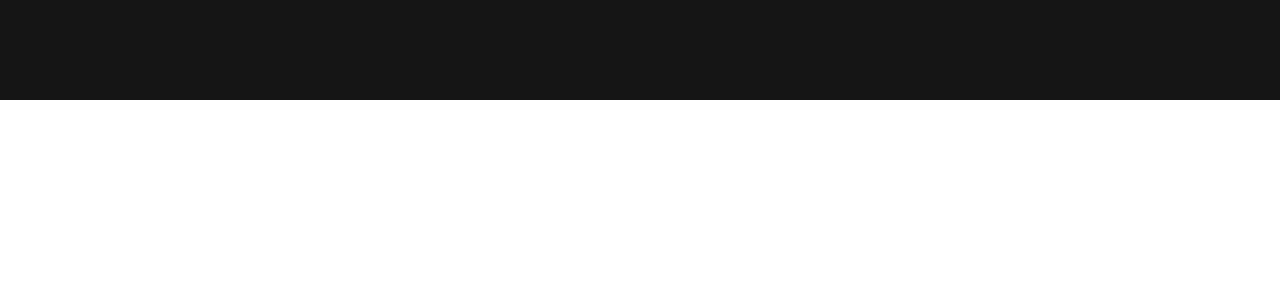
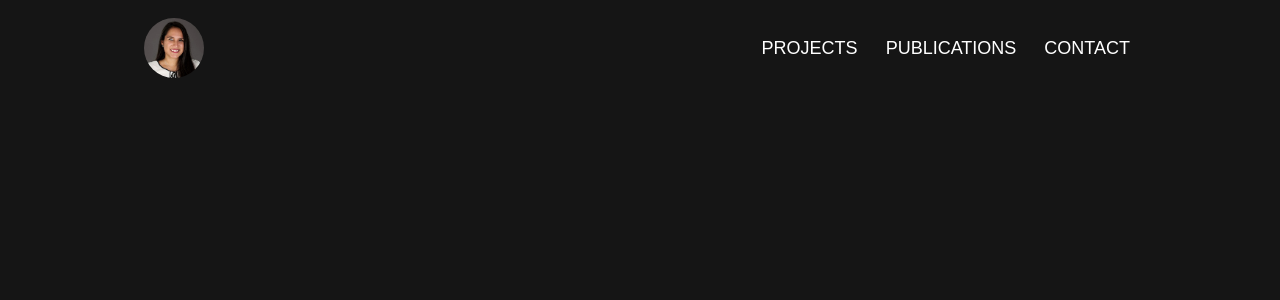
Before and after one commit to DanielaArgumanis/daniela-argumanis-portfolio, a React (Create React App) app: page / in a window 1280 px wide. Shown: the top 300 px of the page. Built offline with nearby package versions, Linux system fonts and the light colour scheme.

Commit message:
💄 UI:  Create navbar base ui

```diff
--- a/src/App.tsx
+++ b/src/App.tsx
@@ -1,16 +1,29 @@
-import './App.css';
-
 // @Components
+import styled from '@emotion/styled';
 import Navbar from './common/components/Navbar';
 
 // @Theme
 import theme from './common/Theme/Theme';
 import { ThemeProvider } from '@emotion/react';
 
+const PortfolioLayout = styled('div')`
+  width: 100%;
+  display: flex;
+  justify-content: center;
+`
+
+const PortfolioContainer = styled('div')`
+  width: 1600px;
+`
+
 function App() {
   return (
     <ThemeProvider theme={theme}>
-      <Navbar/>
+      <PortfolioLayout>
+        <PortfolioContainer>
+          <Navbar/>
+        </PortfolioContainer>
+      </PortfolioLayout>
     </ThemeProvider>
   );
 }
--- a/src/common/Theme/Palette.ts
+++ b/src/common/Theme/Palette.ts
@@ -4,10 +4,13 @@ export const palette: PaletteType = {
   background: '#151515',
   disabled: '#b5b3b3',
   contrastText: '#141618',
+  white: '#fff',
   dark: '#000',
-  accent1: '#7F38F5',
-  accent2: '#F538EB',
-  accent3: '#BD38F5',
-  accent4: '#4138F5',
-  accent5: '#F5387A',
+  accents: [
+    '#7F38F5',
+    '#F538EB',
+    '#BD38F5',
+    '#4138F5',
+    '#F5387A',
+  ]
 };
--- a/src/common/Theme/Theme.ts
+++ b/src/common/Theme/Theme.ts
@@ -1,8 +1,9 @@
 import { palette } from "./Palette";
-import { spacing } from "./Units";
+import { fontSizes, spacing } from "./Units";
 
 const theme = {
     palette,
+    fontSizes,
     spacing,
 };
 
--- a/src/common/Theme/emotion.d.ts
+++ b/src/common/Theme/emotion.d.ts
@@ -1,11 +1,15 @@
 import '@emotion/react';
 
 import {
-    PaletteType
+  FontSizesType,
+    PaletteType,
+    SpacingType
  } from './Theme.types';
 
 declare module '@emotion/react' {
   export interface Theme {
+    fontSizes: FontSizesType;
     palette: PaletteType;
+    spacing: SpacingType;
   }
 }
--- a/src/common/components/Navbar.tsx
+++ b/src/common/components/Navbar.tsx
@@ -1,13 +1,56 @@
 import styled from '@emotion/styled'
+import icon from '../../Photo.jpeg';
 
-const NavbarContainer = styled('div')`
+const PortfolioNavbar = styled('div')`
     background-color: ${props => props.theme.palette.background};
-    height: 100px;
-    width: 100%;
+    height: 80px;
+    display: flex;
+    justify-content: space-between;
+    align-items: center;
+    padding: ${props => `${props.theme.spacing(1)} ${props.theme.spacing(18)}`};
+
+    img {
+      height: 60px;
+      width: 60px;
+      border-radius: 100%;
+    }
+
+    span {
+      color: white;
+    }
+`
+
+const NavbarSection = styled('div')`
+  display: flex;
+  align-items: center;
+  display: flex;
+  gap: ${props => props.theme.spacing(2)};
+`
+
+const NavbarButton = styled('button')<{order: number}>`
+  background: none;
+  border: none;
+  cursor: pointer;
+  color: ${props => props.theme.palette.white};
+  font-size: ${props => props.theme.fontSizes.large};
+
+  :hover {
+    color: ${props => props.theme.palette.accents[props.order]};
+    border-bottom: ${props => `solid 2px ${props.theme.palette.accents[props.order]}`}
+  }
 `
 
 const Navbar = () => {
-  return <NavbarContainer></NavbarContainer>
+  return <PortfolioNavbar>
+    <NavbarSection>
+      <img src={icon} className="App-logo" alt="logo" />
+    </NavbarSection>
+    <NavbarSection>
+      <NavbarButton order={1}>PROJECTS</NavbarButton>
+      <NavbarButton order={2}>PUBLICATIONS</NavbarButton>
+      <NavbarButton order={3}>CONTACT</NavbarButton>
+    </NavbarSection>
+  </PortfolioNavbar>
 }
 
 export default Navbar;
--- a/src/index.css
+++ b/src/index.css
@@ -5,6 +5,7 @@ body {
     sans-serif;
   -webkit-font-smoothing: antialiased;
   -moz-osx-font-smoothing: grayscale;
+  background-color: #151515;
 }
 
 code {
```
Also changed, not shown: src/common/Theme/Theme.types.ts (+15 -6 lines), src/Photo.jpeg (added).
